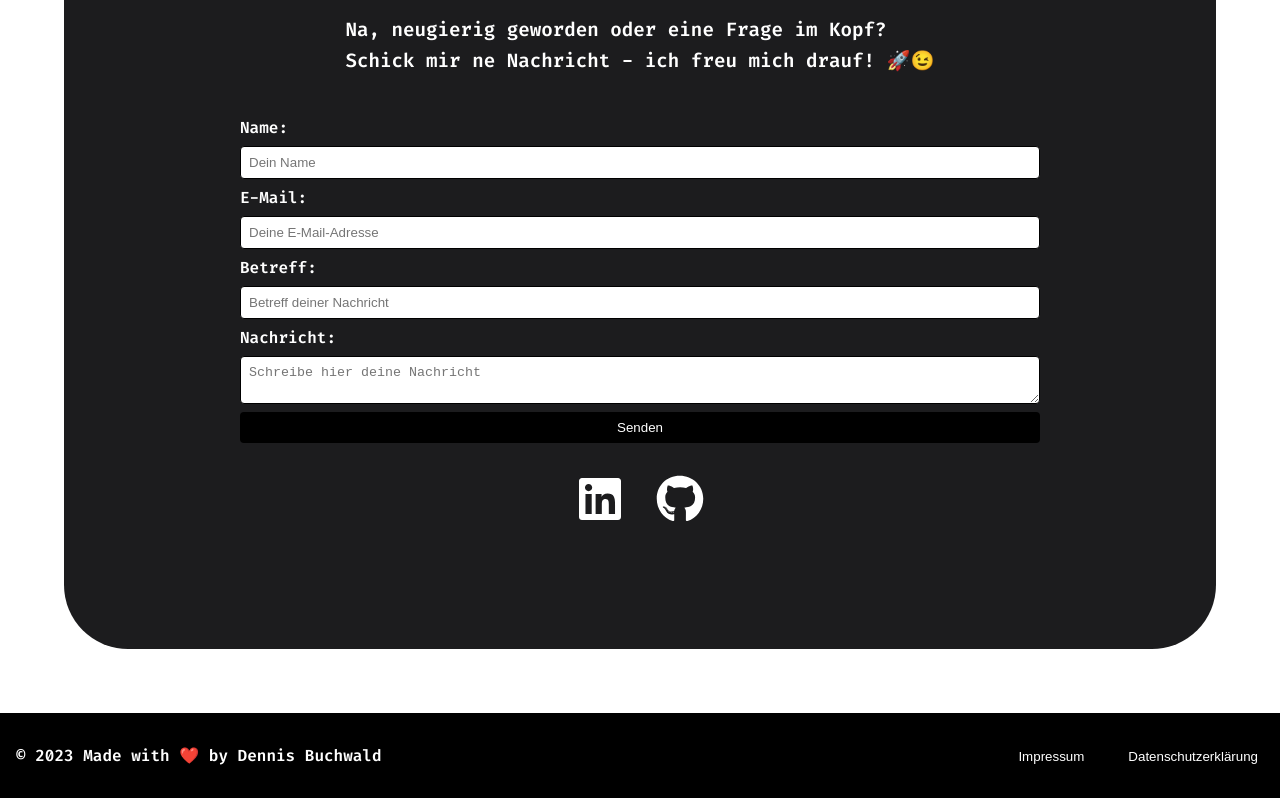
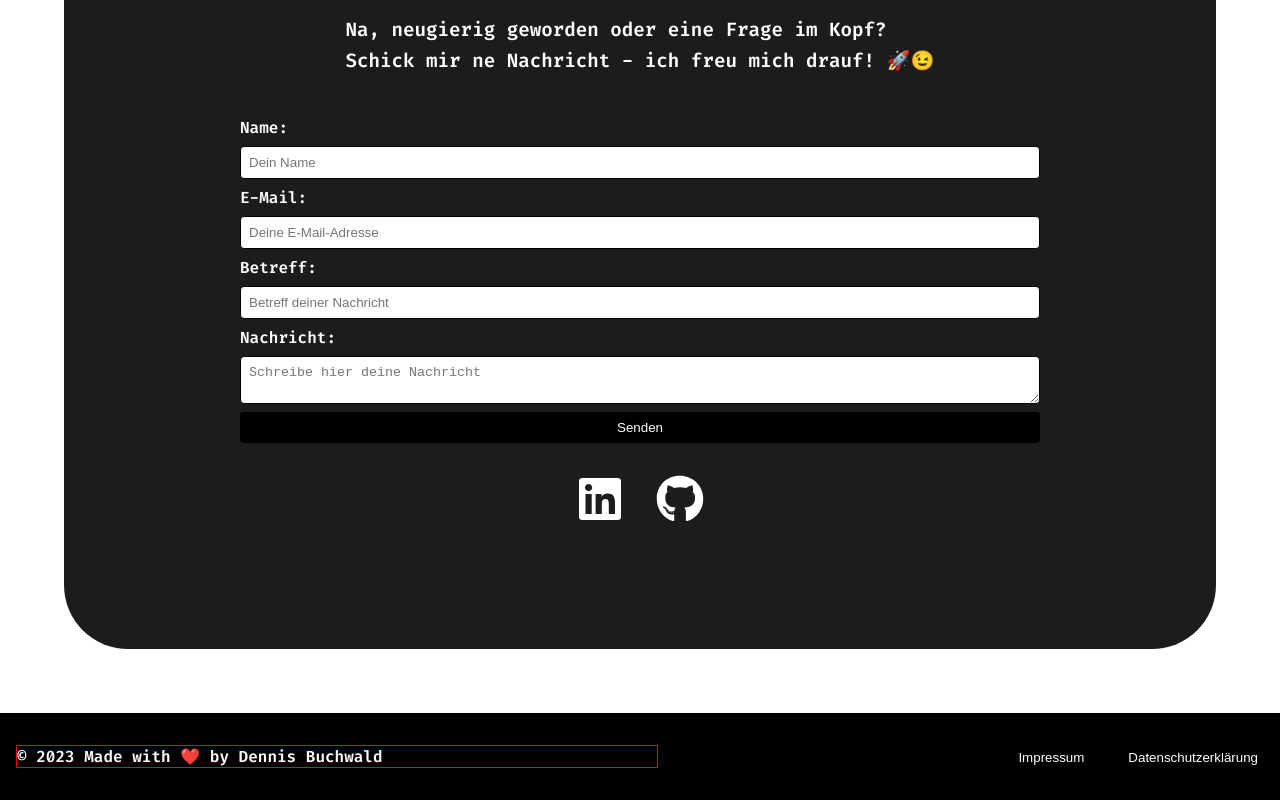
Before and after one commit to dennisbuchwald/dennisbuchwald-de, a Next.js app: page / in a window 1280 px wide. Shown: the part 3419-4219 px from the top of the page. Built offline with nearby package versions, Linux system fonts and the light colour scheme; no server answers.

Commit message:
fix footer

```diff
--- a/components/Footer.js
+++ b/components/Footer.js
@@ -4,9 +4,13 @@ import Link from "next/link";
 const Footer = () => {
 	return (
 		<StyledFooter>
+			<SectionLeft>
 				<FooterText>
 					&copy; {new Date().getFullYear()} Made with ❤️ by Dennis Buchwald
 				</FooterText>
+			</SectionLeft>
+
+			<SectionRight>
 				<StyledLink>
 					<Link href="/impressum" passHref>
 						<FooterLink>Impressum</FooterLink>
@@ -16,6 +20,7 @@ const Footer = () => {
 						<FooterLink>Datenschutzerklärung</FooterLink>
 					</Link>
 				</StyledLink>
+			</SectionRight>
 		</StyledFooter>
 	);
 };
@@ -38,6 +43,9 @@ const StyledFooter = styled.footer`
 `;
 
 const FooterText = styled.p`
+	left: -10;
+	width: 100%;
+	border: 1px solid red;
 	margin-right: 1rem;
 	@media (max-width: 768px) {
 		margin-bottom: 0.5rem;
@@ -70,7 +78,17 @@ const StyledLink = styled.nav`
 	@media (max-width: 768px) {
 		right: 0;
 		flex-direction: column;
-		justify-content: right;
+		justify-content: flex-end;
 		text-align: right;
 	}
 `;
+
+const SectionLeft = styled.section`
+	flex: 1;
+`;
+
+const SectionRight = styled.section`
+	display: flex;
+	justify-content: flex-end;
+	flex: 1;
+`;
--- a/components/Header.js
+++ b/components/Header.js
@@ -199,7 +199,7 @@ const NavLink = styled.button`
 
 	@media screen and (max-width: 768px) {
 		font-size: 1.5rem;
-		padding: 1rem;
+		padding: 0.5rem;
 		text-align: center;
 		align-items: center;
 		justify-content: center;
@@ -225,6 +225,7 @@ const NavTitel = styled.button`
 	}
 
 	@media screen and (max-width: 768px) {
+		margin-left: 2rem;
 		font-size: 1.5rem;
 		padding: 1rem;
 		text-align: center;
@@ -273,6 +274,7 @@ const MenuIcon = styled.button`
 	z-index: 1000;
 	@media screen and (max-width: 768px) {
 		display: block;
+		margin-right: 2rem;
 	}
 `;
 
@@ -281,7 +283,7 @@ const MenuOverlay = styled.div`
 	position: fixed;
 	top: 0;
 	right: ${(props) => (props.open ? "0" : "-100%")};
-	width: 25%;
+	width: 33%;
 	height: 100%;
 	background-color: ${(props) => props.theme.primaryColor};
 	transition: right 0.3s ease;
--- a/src/pages/index.js
+++ b/src/pages/index.js
@@ -105,8 +105,9 @@ const SectionHome = styled.section`
 	padding: 2rem;
 	border-radius: 4rem;
 	@media screen and (max-width: 768px) {
-		margin-left: 2rem 0;
-		margin-right: 2rem 0;
+		margin-left: 2rem;
+		margin-right: 2rem;
+		border-radius: 3rem;
 	}
 `;
 
@@ -123,8 +124,8 @@ const Section = styled.section`
 	padding: 2rem;
 	border-radius: 4rem;
 	@media screen and (max-width: 768px) {
-		margin-left: 2rem 0;
-		margin-right: 2rem 0;
+		margin: 4rem 2rem;
+		border-radius: 3rem;
 	}
 `;
 
--- a/src/pages/projekte.js
+++ b/src/pages/projekte.js
@@ -89,6 +89,8 @@ const ProjectCardsContainer = styled.div`
 	@media (max-width: 768px) {
 		flex-direction: column;
 		align-items: center;
+		margin: 0;
+		padding: 0 1.5rem;
 	}
 `;
 
@@ -107,13 +109,17 @@ const ProjectCard = styled.div`
 	max-width: calc(30% - 2rem);
 	min-width: 400px;
 	box-sizing: border-box;
+
 	@media (max-width: 1024px) {
 		flex-basis: calc(45% - 2rem);
 		max-width: calc(45% - 2rem);
+		min-width: 300px;
+		border-radius: 3rem;
 	}
 	@media (max-width: 768px) {
-		flex-basis: calc(90% - 2rem);
-		max-width: calc(90% - 2rem);
+		min-width: 75%;
+		margin: 0 auto 2rem;
+		border-radius: 3rem;
 	}
 `;
 
```
Lines whose indentation alone changed are shown as unchanged.
